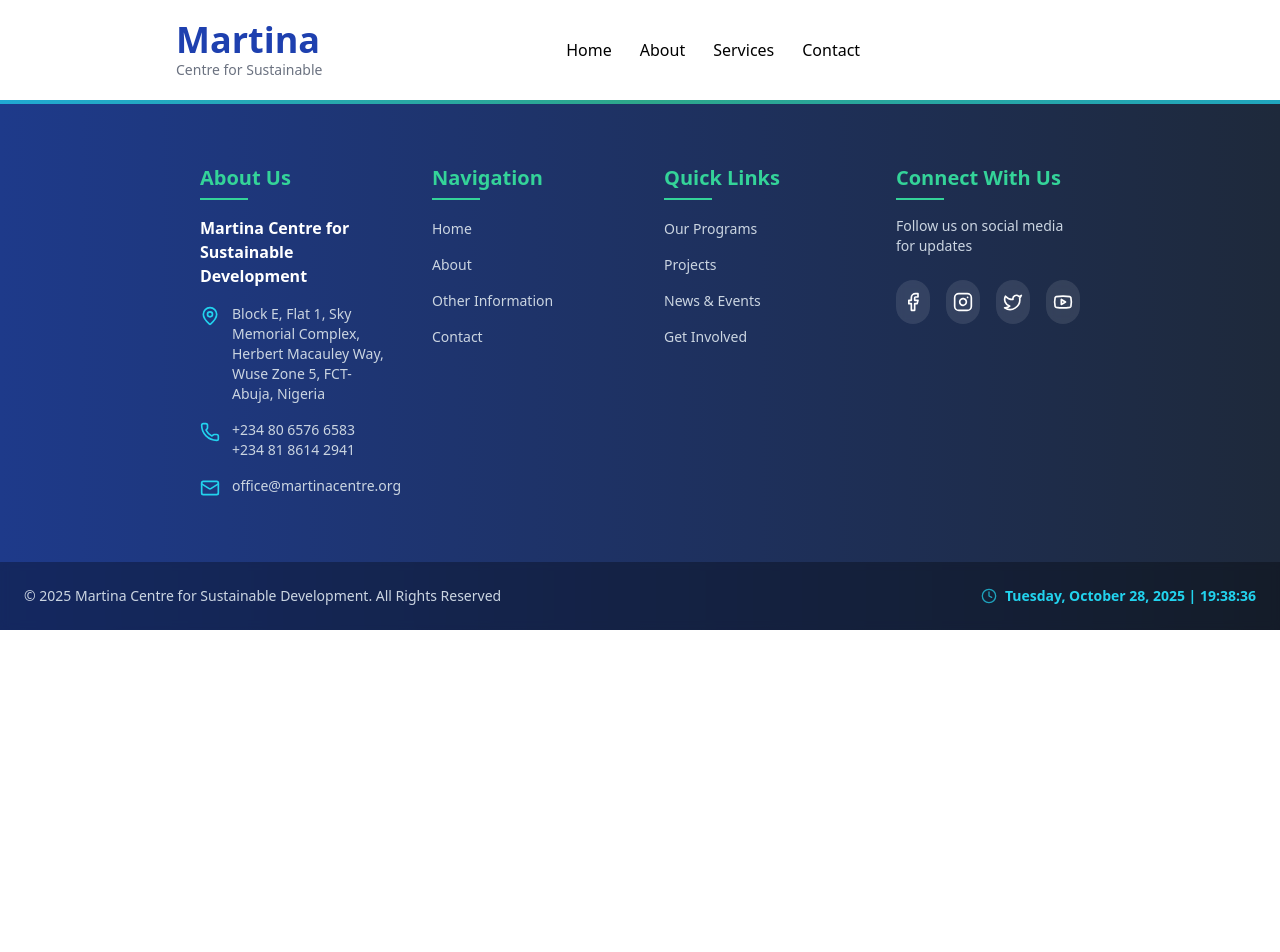
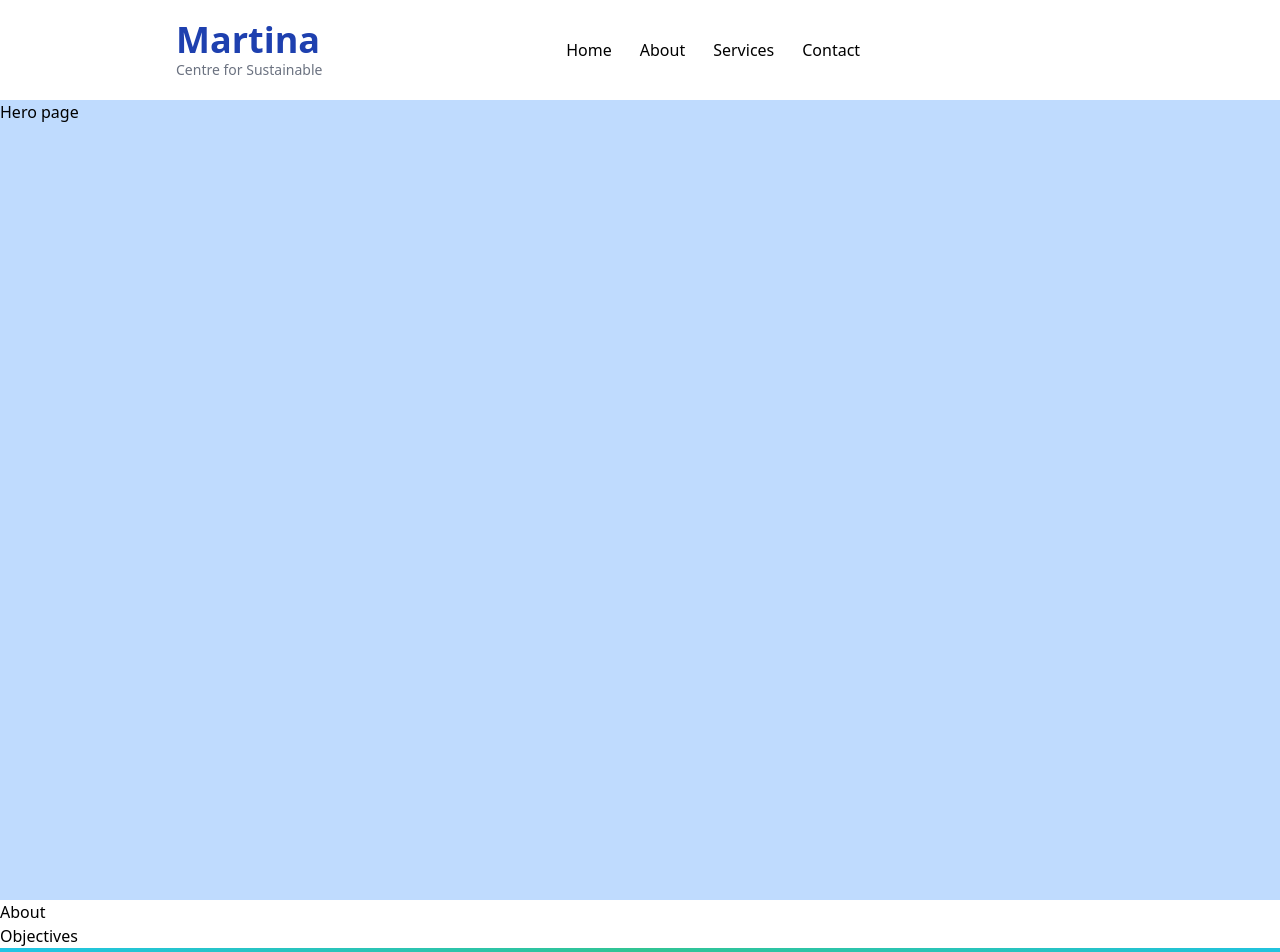
Before and after one commit to primexk5/Martina, a React (Vite) app: page / in a window 1280 px wide. Shown: the top 952 px of the page. Before the commit the page ends 800 px from the top, so only its background shows below. Built offline with nearby package versions, Linux system fonts and the light colour scheme.

Commit message:
uncomment hero and about......

```diff
--- a/src/App.jsx
+++ b/src/App.jsx
@@ -9,9 +9,9 @@ function App() {
   return (
     <>
       <Navbar />
-      {/* <Hero />
+      <Hero />
       <About />
-      <Objectives /> */}
+      <Objectives />
       <Footer />
     </>
   )
```
